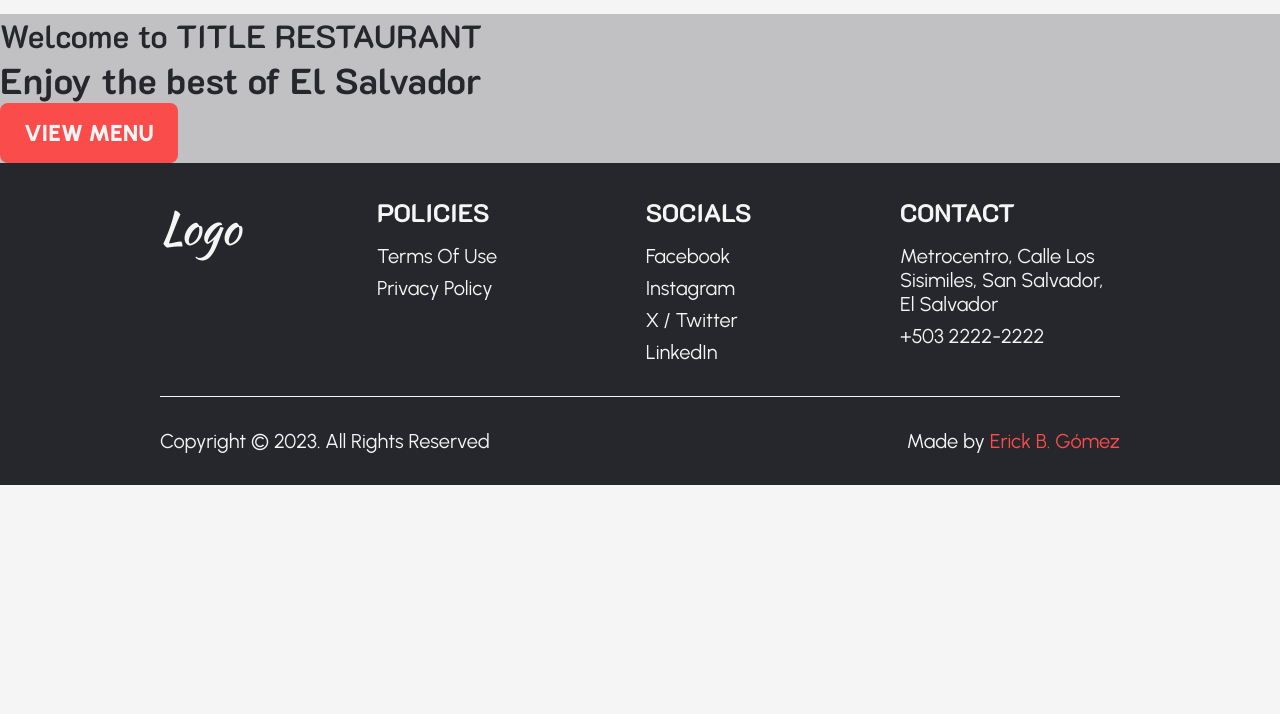
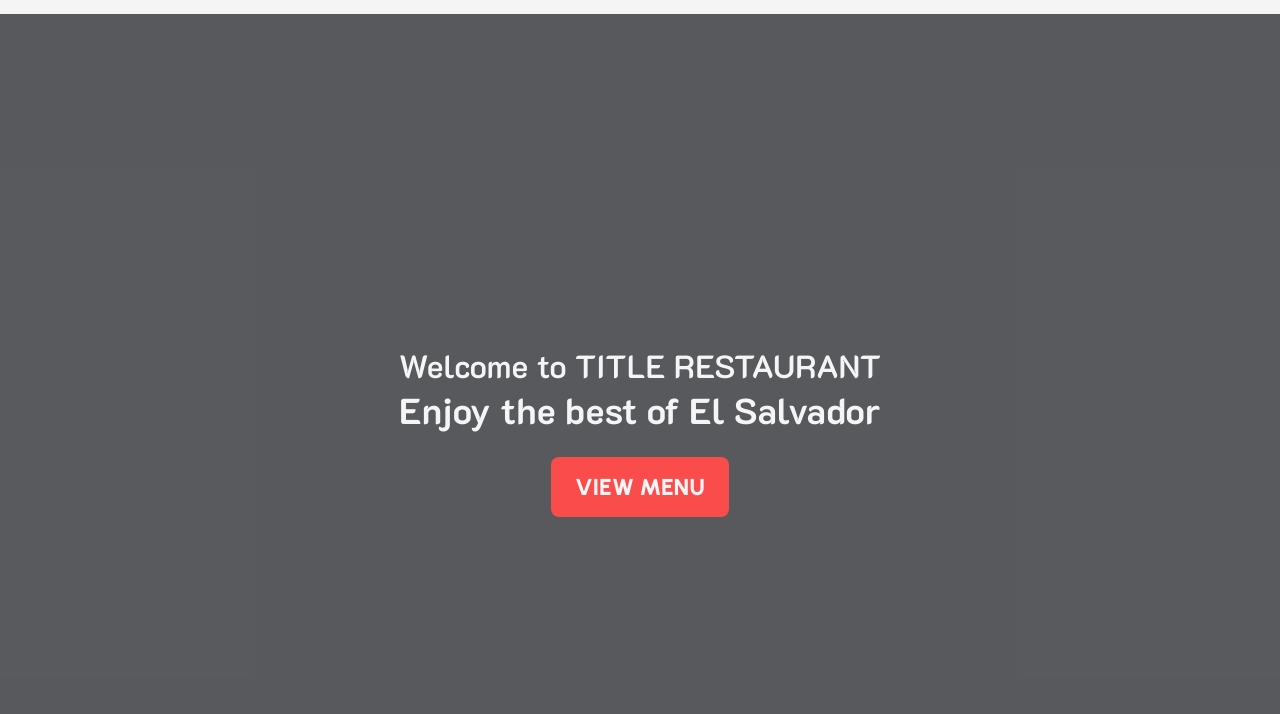
Before and after one commit to ErickBGomez/restaurant-page, a website built with webpack: page dist/index.html in a window 1280 px wide. Shown: the part 86-800 px from the top of the page. Built offline with nearby package versions, Linux system fonts and the light colour scheme.

Commit message:
Adjust hero section

```diff
--- a/src/style.css
+++ b/src/style.css
@@ -175,7 +175,14 @@ header {
 /* Content: Home */
 
 .hero-container {
-  background-color: var(--black-25);
+  display: flex;
+  flex-direction: column;
+  justify-content: center;
+  align-items: center;
+  background-color: var(--black-75);
+  height: 832px;
+  gap: 24px;
+  color: var(--white);
 }
 
 /* Footer */
```
